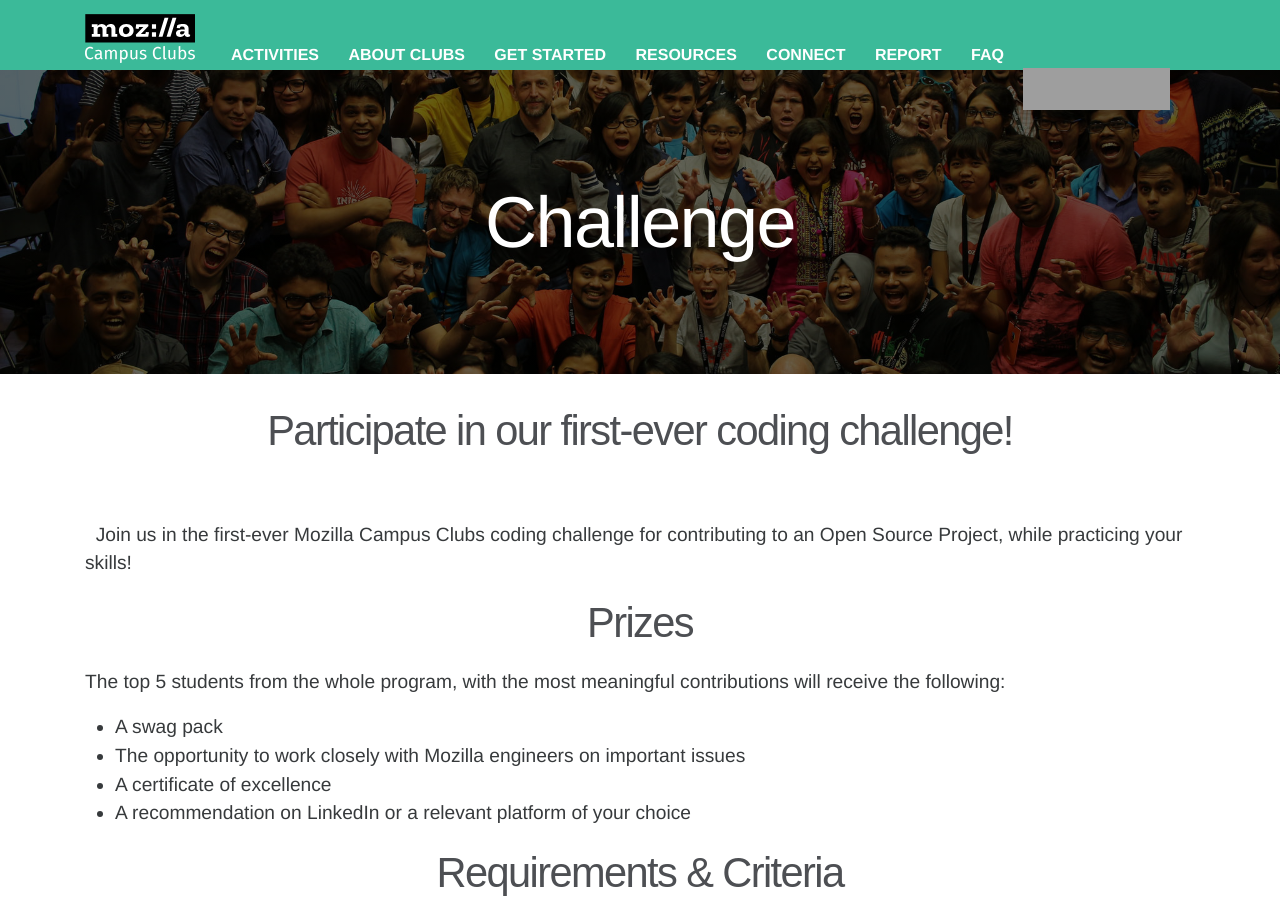
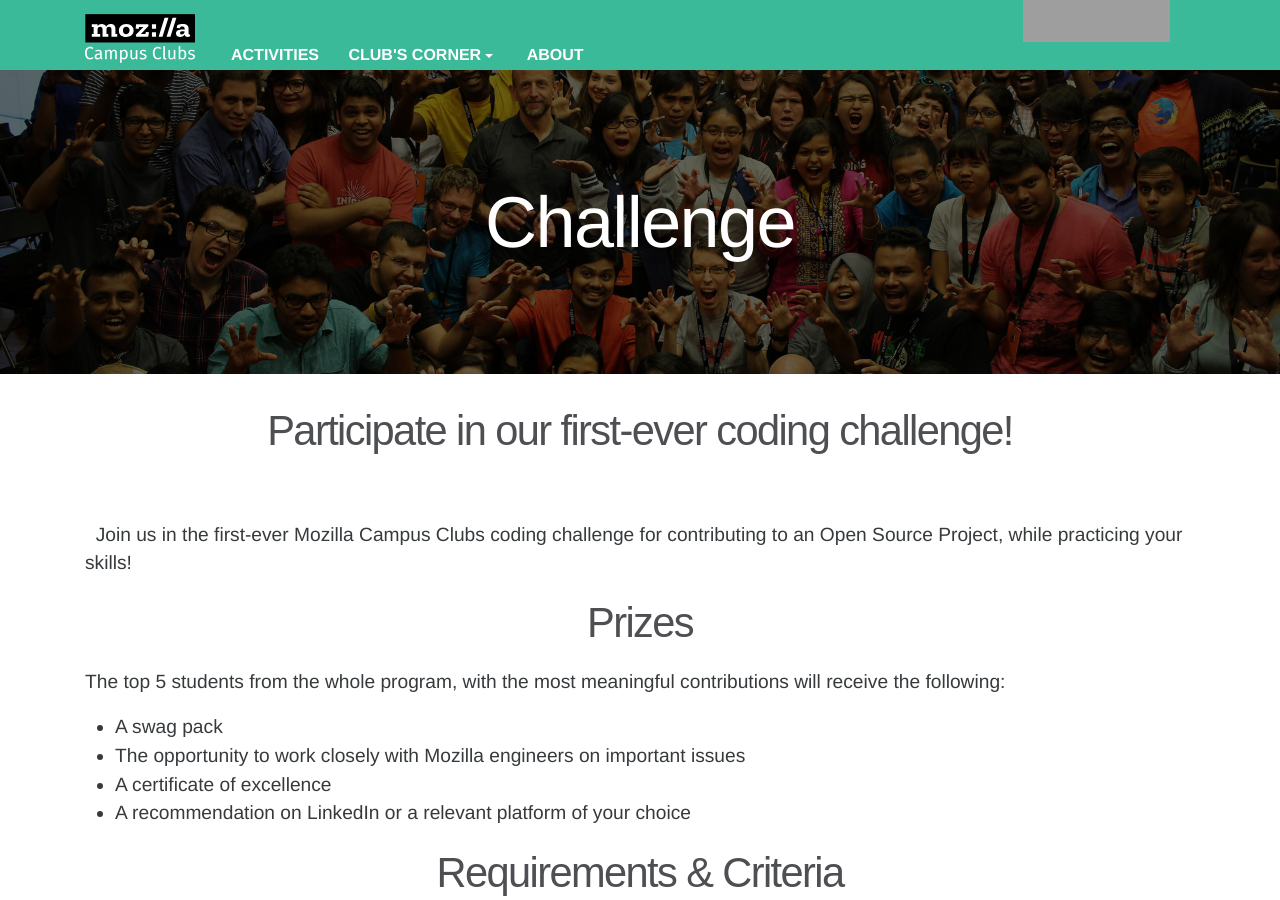
Before and after one commit to mozilla/mozilla-campus-clubs, a Jekyll site: the page built from _pages/challenge.md, in a window 1280 px wide and 900 px high. Built offline with Jekyll 4.4.1, drawn with Linux system fonts in a browser that asks for light colours; some web fonts are replaced; grey boxes are pictures that could not be loaded.

Commit message:
header updated

```diff
--- a/_includes/header.html
+++ b/_includes/header.html
@@ -8,14 +8,16 @@
         &#9776;
       </button>
       <div class="collapse navbar-toggleable-md" id="exCollapsingNavbar">
-        <a class="nav-link" href="/activities/">Activities</a>
-        <a class="nav-link" href="/about/">About Clubs</a>
-        <a class="nav-link" href="/get-started/">Get Started</a>
-        <a class="nav-link" href="/resources/">Resources</a>
-        <a class="nav-link" href="/connect/">Connect</a>
-        <a class="nav-link" href="/report/#">Report</a>
-        <a class="nav-link" href="/faq/">FAQ</a>
-      </div>
+          <a class="nav-link" href="/activities/">Activities</a>
+          <a class="dropdown-toggle" href="#" id="navbarDropdown" data-toggle="dropdown">Club's Corner</a>
+          <div class="dropdown-menu">
+                 <a class="dropdown-item nav-link" href="/resources/">Resources</a>
+                 <a class="dropdown-item nav-link" href="/connect/">Connect</a>
+                 <a class="dropdown-item nav-link" href="/report/">Report</a>
+                 <a class="dropdown-item nav-link" href="/faq/">FAQ</a>
+               </div>
+               <a class="nav-link" href="/get-started/">About</a>
+             </div>
 
       <div id="tabzilla" class="hidden-lg-down">
         <a href="https://www.mozilla.org/" data-link-type="nav" data-link-name="tabzilla">Mozilla</a>
```
